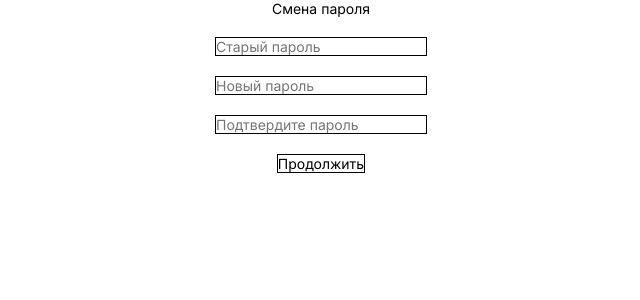
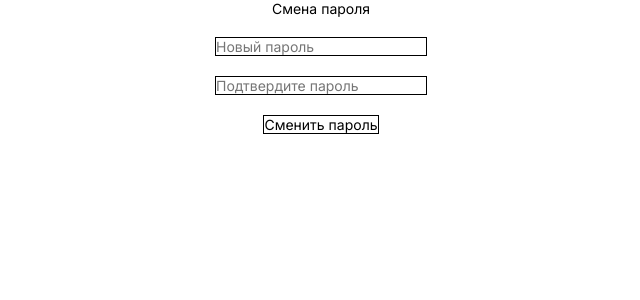
Before and after one commit to maksim4k1/my-psychologist, a Next.js app: page /password-change in a window 1280 px wide. Shown: the top 300 px of the page, without its empty margins (319-959 px from the left). Built offline with nearby package versions, Linux system fonts and the light colour scheme.

Commit message:
added form change when resetting password and edited submit button text

```diff
--- a/src/app/password-change/page.tsx
+++ b/src/app/password-change/page.tsx
@@ -4,6 +4,7 @@ import Form from "@/components/UI/Form";
 import Input from "@/components/UI/Input";
 import Button from "@/components/UI/Button";
 import { ChangeEvent, FormEvent, FunctionComponent, useState } from "react";
+import { useSearchParams } from "next/navigation";
 
 interface Props {}
 
@@ -14,6 +15,9 @@ const initialState = {
 };
 
 const PasswordChangePage: FunctionComponent<Props> = ({}) => {
+  const searchParams = useSearchParams();
+  const resetConfirmationCode = searchParams.get("reset-confirmation");
+
   const [formState, setFormState] = useState(initialState);
 
   const onChangeHandler = (event: ChangeEvent<HTMLInputElement>): void => {
@@ -32,12 +36,14 @@ const PasswordChangePage: FunctionComponent<Props> = ({}) => {
     <div>
       <Form onSubmit={onSubmitHandler}>
         <div>Смена пароля</div>
+        {!!resetConfirmationCode && (
           <Input
             name="currentPassword"
             type="text"
             placeholder="Старый пароль"
             onChange={onChangeHandler}
           />
+        )}
         <Input
           name="newPassword"
           type="password"
@@ -50,7 +56,7 @@ const PasswordChangePage: FunctionComponent<Props> = ({}) => {
           placeholder="Подтвердите пароль"
           onChange={onChangeHandler}
         />
-        <Button>Продолжить</Button>
+        <Button>Сменить пароль</Button>
       </Form>
     </div>
   );
```
Lines whose indentation alone changed are shown as unchanged.
